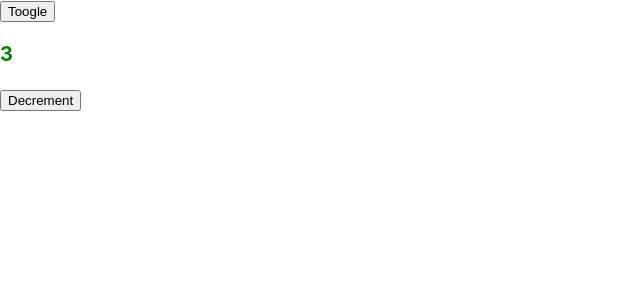
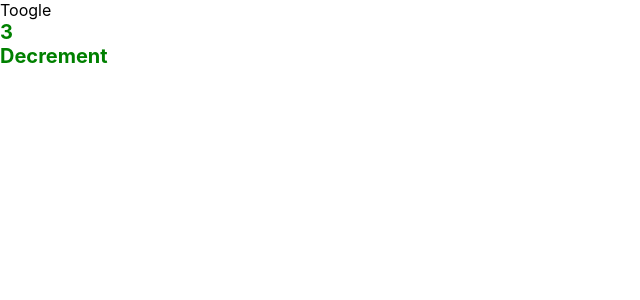
Before and after one commit to vlasoffivan95/react_from_zero, a React (Create React App) app: page / in a window 1280 px wide. Shown: the top 300 px of the page, without its empty margins (0-640 px from the left). Built offline with nearby package versions, Linux system fonts and the light colour scheme.

Commit message:
add reset.css

```diff
--- a/src/components/Timer/index.jsx
+++ b/src/components/Timer/index.jsx
@@ -28,7 +28,6 @@ class Timer extends Component {
 
   componentDidUpdate() {
     console.log("did update");
-    const { number } = this.state;
   }
 
   componentWillUnmount() {
--- a/src/index.js
+++ b/src/index.js
@@ -1,5 +1,6 @@
 import React from "react";
 import ReactDOM from "react-dom/client";
+import "./reset.css"
 import "./index.css";
 import App from "./App";
 const root = ReactDOM.createRoot(document.getElementById("root"));
--- /dev/null
+++ b/src/reset.css
@@ -0,0 +1,99 @@
+/***
+    The new CSS reset - version 1.8.4 (last updated 14.2.2023)
+    GitHub page: https://github.com/elad2412/the-new-css-reset
+***/
+
+/*
+    Remove all the styles of the "User-Agent-Stylesheet", except for the 'display' property
+    - The "symbol *" part is to solve Firefox SVG sprite bug
+ */
+ *:where(:not(html, iframe, canvas, img, svg, video, audio):not(svg *, symbol *)) {
+    all: unset;
+    display: revert;
+}
+
+/* Preferred box-sizing value */
+*,
+*::before,
+*::after {
+    box-sizing: border-box;
+}
+
+/* Reapply the pointer cursor for anchor tags */
+a, button {
+    cursor: revert;
+}
+
+/* Remove list styles (bullets/numbers) */
+ol, ul, menu {
+    list-style: none;
+}
+
+/* For images to not be able to exceed their container */
+img {
+    max-inline-size: 100%;
+    max-block-size: 100%;
+}
+
+/* removes spacing between cells in tables */
+table {
+    border-collapse: collapse;
+}
+
+/* Safari - solving issue when using user-select:none on the <body> text input doesn't working */
+input, textarea {
+    -webkit-user-select: auto;
+}
+
+/* revert the 'white-space' property for textarea elements on Safari */
+textarea {
+    white-space: revert;
+}
+
+/* minimum style to allow to style meter element */
+meter {
+    -webkit-appearance: revert;
+    appearance: revert;
+}
+
+/* preformatted text - use only for this feature */
+:where(pre) {
+    all: revert;
+}
+
+/* reset default text opacity of input placeholder */
+::placeholder {
+    color: unset;
+}
+
+/* remove default dot (•) sign */
+::marker {
+    content: initial;
+}
+
+/* fix the feature of 'hidden' attribute.
+   display:revert; revert to element instead of attribute */
+:where([hidden]) {
+    display: none;
+}
+
+/* revert for bug in Chromium browsers
+   - fix for the content editable attribute will work properly.
+   - webkit-user-select: auto; added for Safari in case of using user-select:none on wrapper element*/
+:where([contenteditable]:not([contenteditable="false"])) {
+    -moz-user-modify: read-write;
+    -webkit-user-modify: read-write;
+    overflow-wrap: break-word;
+    -webkit-line-break: after-white-space;
+    -webkit-user-select: auto;
+}
+
+/* apply back the draggable feature - exist only in Chromium and Safari */
+:where([draggable="true"]) {
+    -webkit-user-drag: element;
+}
+
+/* Revert Modal native behavior */
+:where(dialog:modal) {
+    all: revert;
+}
```
